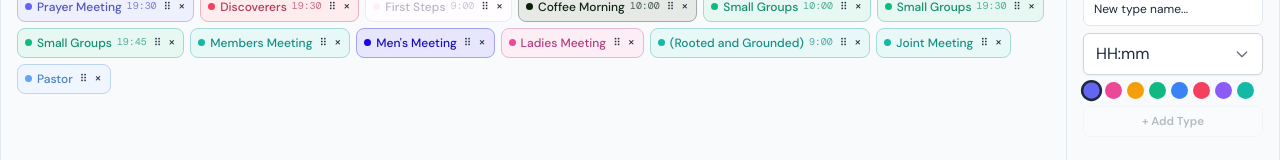
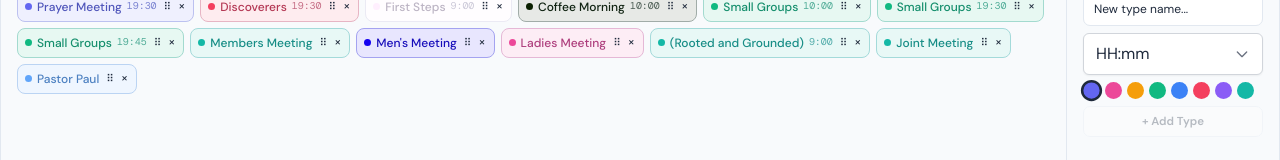
Before and after one commit to EnonBaptistChurch/quarterly-calendar, a Nuxt app in the folder quarterly-calendar/: page / in a window 1280 px wide. Shown: the part 641-801 px from the top of the page. Built offline with nearby package versions, Linux system fonts and the light colour scheme.

Commit message:
change to Pastor Paul

```diff
--- a/quarterly-calendar/app/components/quarterly-calendar.vue
+++ b/quarterly-calendar/app/components/quarterly-calendar.vue
@@ -392,7 +392,7 @@
         { id: _uid++, title: 'Ladies Meeting',    time: '',      color: '#ec4899' },
         { id: _uid++, title: '(Rooted and Grounded)', time: '9:00', color: '#14b8a6' },
         { id: _uid++, title: 'Joint Meeting',     time: '',      color: '#14b8a6' },
-        { id: _uid++, title: 'Pastor',            time: '',      color: '#60a5fa' },
+        { id: _uid++, title: 'Pastor Paul',            time: '',      color: '#60a5fa' },
       ],
 
       newTmpl: { title: '', time: '', color: '#6366f1' },
```
